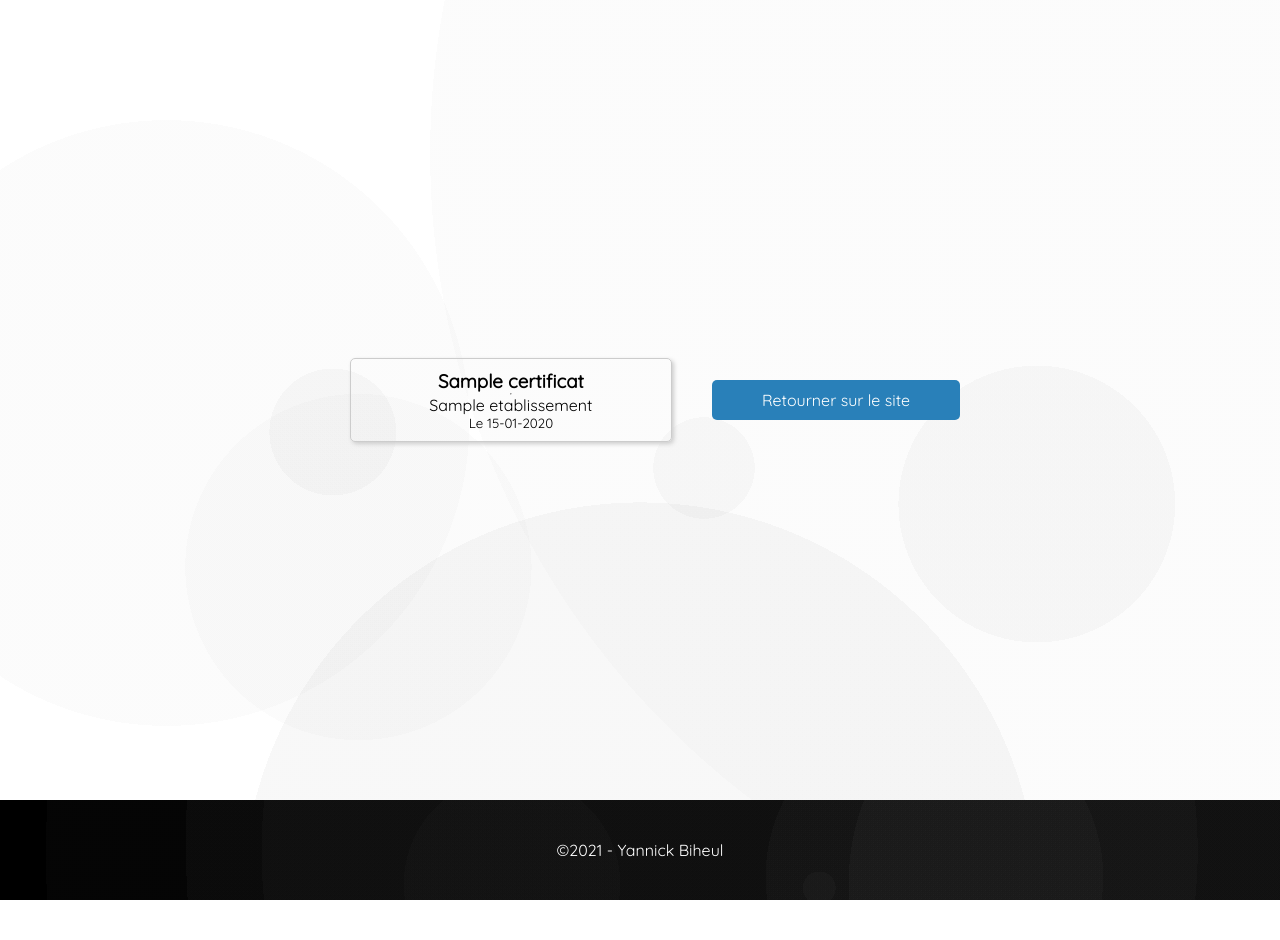
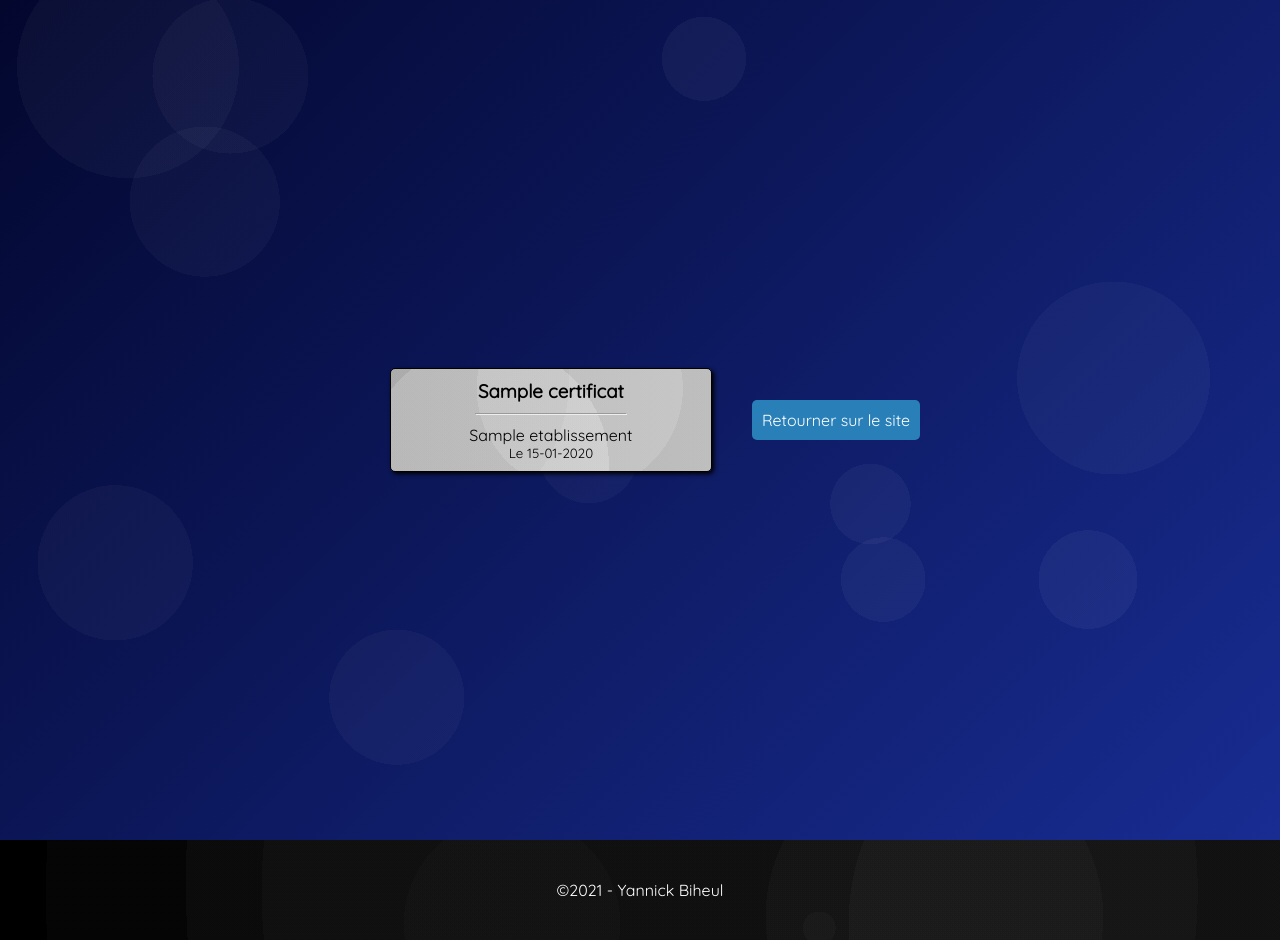
Before and after one commit to yannickbiheul/yannickbiheul_mvc, a PHP site: template views/viewCertificats.php in a window 1280 px wide. Before the commit the page ends 900 px from the top, so only its background shows below. Run offline with PHP 8.4, Linux system fonts and the light colour scheme; the template is opened without the code that fills it: most values are stand-ins (such as "Sample title", 1, 10 or a date in 2020); some libraries are stand-ins or nearby versions.

Commit message:
Changement des couleurs du menu et de la durée de transition

```diff
--- a/assets/css/certificats.css
+++ b/assets/css/certificats.css
@@ -1,11 +1,14 @@
 #certificats {
     width: 100%;
     min-height: 100vh;
+    padding: 20px 0;
 
     display: flex;
     justify-content: center;
     align-items: center;
     flex-wrap: wrap;
+
+    background-image: var(--bgBlue);
 }
 
 .certificat {
@@ -14,11 +17,19 @@
     flex-direction: column;
     justify-content: center;
     align-items: center;
+    color: #000;
+
+    background-image: radial-gradient(circle at 30% 94%, rgba(245, 245, 245,0.06) 0%, rgba(245, 245, 245,0.06) 50%,rgba(21, 21, 21,0.06) 50%, rgba(21, 21, 21,0.06) 100%),radial-gradient(circle at 59% 19%, rgba(248, 248, 248,0.06) 0%, rgba(248, 248, 248,0.06) 50%,rgba(87, 87, 87,0.06) 50%, rgba(87, 87, 87,0.06) 100%),radial-gradient(circle at 7% 11%, rgba(148, 148, 148,0.06) 0%, rgba(148, 148, 148,0.06) 50%,rgba(254, 254, 254,0.06) 50%, rgba(254, 254, 254,0.06) 100%),linear-gradient(90deg, rgb(189, 189, 189),rgb(205, 205, 205));
 
     margin: 40px;
     text-align: center;
-    border: 1px solid #ccc;
+    border: 1px solid #000;
     padding: 10px;
     border-radius: 5px;
-    box-shadow: 2px 2px 4px #ccc;
+    box-shadow: 2px 2px 4px #000;
 }
+
+.certificat > hr {
+    width: 50%;
+    margin: 10px 0;
+}
--- a/assets/css/main.css
+++ b/assets/css/main.css
@@ -57,6 +57,22 @@ a {
     --bgWhite: radial-gradient(circle at 13% 47%, rgba(140, 140, 140,0.03) 0%, rgba(140, 140, 140,0.03) 25%,transparent 25%, transparent 100%),radial-gradient(circle at 28% 63%, rgba(143, 143, 143,0.03) 0%, rgba(143, 143, 143,0.03) 16%,transparent 16%, transparent 100%),radial-gradient(circle at 81% 56%, rgba(65, 65, 65,0.03) 0%, rgba(65, 65, 65,0.03) 12%,transparent 12%, transparent 100%),radial-gradient(circle at 26% 48%, rgba(60, 60, 60,0.03) 0%, rgba(60, 60, 60,0.03) 6%,transparent 6%, transparent 100%),radial-gradient(circle at 97% 17%, rgba(150, 150, 150,0.03) 0%, rgba(150, 150, 150,0.03) 56%,transparent 56%, transparent 100%),radial-gradient(circle at 50% 100%, rgba(25, 25, 25,0.03) 0%, rgba(25, 25, 25,0.03) 36%,transparent 36%, transparent 100%),radial-gradient(circle at 55% 52%, rgba(69, 69, 69,0.03) 0%, rgba(69, 69, 69,0.03) 6%,transparent 6%, transparent 100%),linear-gradient(90deg, rgb(255,255,255),rgb(255,255,255)) !important;
 
     --bgBlue: radial-gradient(circle at 10% 8%, rgba(255,255,255,0.03) 0%, rgba(255,255,255,0.03) 8%,transparent 8%, transparent 92%),radial-gradient(circle at 87% 45%, rgba(255,255,255,0.03) 0%, rgba(255,255,255,0.03) 8%,transparent 8%, transparent 92%),radial-gradient(circle at 9% 67%, rgba(255,255,255,0.03) 0%, rgba(255,255,255,0.03) 6%,transparent 6%, transparent 94%),radial-gradient(circle at 31% 83%, rgba(255,255,255,0.03) 0%, rgba(255,255,255,0.03) 6%,transparent 6%, transparent 94%),radial-gradient(circle at 46% 54%, rgba(255,255,255,0.03) 0%, rgba(255,255,255,0.03) 6%,transparent 6%, transparent 94%),radial-gradient(circle at 16% 24%, rgba(255,255,255,0.03) 0%, rgba(255,255,255,0.03) 6%,transparent 6%, transparent 94%),radial-gradient(circle at 18% 9%, rgba(255,255,255,0.03) 0%, rgba(255,255,255,0.03) 6%,transparent 6%, transparent 94%),radial-gradient(circle at 85% 69%, rgba(255,255,255,0.04) 0%, rgba(255,255,255,0.04) 4%,transparent 4%, transparent 96%),radial-gradient(circle at 55% 7%, rgba(255,255,255,0.04) 0%, rgba(255,255,255,0.04) 4%,transparent 4%, transparent 96%),radial-gradient(circle at 69% 69%, rgba(255,255,255,0.04) 0%, rgba(255,255,255,0.04) 4%,transparent 4%, transparent 96%),radial-gradient(circle at 68% 60%, rgba(255,255,255,0.04) 0%, rgba(255,255,255,0.04) 4%,transparent 4%, transparent 96%),linear-gradient(135deg, rgb(3, 7, 46),rgb(24, 44, 146));
+
+    --menuRed: linear-gradient(353deg, rgb(242, 82, 69),rgb(131, 28, 80));
+
+    --menuOrange: linear-gradient(90deg, rgb(183, 57, 12),rgb(229, 127, 73));
+
+    --menuYellow: linear-gradient(90deg, rgb(171, 118, 76),rgb(235, 193, 30));
+
+    --menuGreen: linear-gradient(90deg, rgb(109, 192, 190),rgb(11, 73, 25));
+
+    --menuBlue: linear-gradient(56deg, rgba(43, 46, 224, 0.15) 0%,rgba(26, 218, 182, 0.15) 100%),linear-gradient(336deg, rgb(50, 52, 221),rgb(60, 239, 241));
+
+    --menuPurple: linear-gradient(90deg, rgb(84, 21, 156),rgb(132, 51, 77));
+
+    --menuPink: linear-gradient(90deg, rgb(251, 114, 182),rgb(85, 22, 132));
+
+
 
     /* https://flatuicolors.com/palette/defo */
     --blue1: #2980b9;
--- a/assets/css/menuBurger.css
+++ b/assets/css/menuBurger.css
@@ -75,7 +75,7 @@ a::before {
     z-index: -1;
     color: rgba(0, 0, 0, 0.1);
     font-size: 10rem;
-    transition: all 0.3s;
+    transition: all 0.8s;
 }
 
 li:hover a::before {
@@ -83,31 +83,31 @@ li:hover a::before {
 }
 
 li:nth-child(1) a::before {
-    background-color: var(--blue1);
+    background-image: var(--menuBlue);
 }
 
 li:nth-child(2) a::before {
-    background-color: var(--green1);
+    background-image: var(--menuGreen);
 }
 
 li:nth-child(3) a::before {
-    background-color: var(--red1);
+    background-image: var(--menuRed);
 }
 
 li:nth-child(4) a::before {
-    background-color: var(--turquoise1);
+    background-image: var(--menuOrange);
 }
 
 li:nth-child(5) a::before {
-    background-color: var(--yellow1);
+    background-image: var(--menuPurple);
 }
 
 li:nth-child(6) a::before {
-    background-color: var(--green1);
+    background-image: var(--menuYellow);
 }
 
 li:nth-child(7) a::before {
-    background-color: var(--blue1);
+    background-image: var(--menuPink);
 }
 
 @media screen and (max-width: 500px) {
--- a/views/viewCertificats.php
+++ b/views/viewCertificats.php
@@ -22,7 +22,7 @@ ob_start();
         }
     ?>
     <div class="bouton">
-        <a href="index.php?action=home" style="margin: 40px;">Retourner sur le site</a>
+        <a href="index.php?action=home">Retourner sur le site</a>
     </div>
 
 
```
